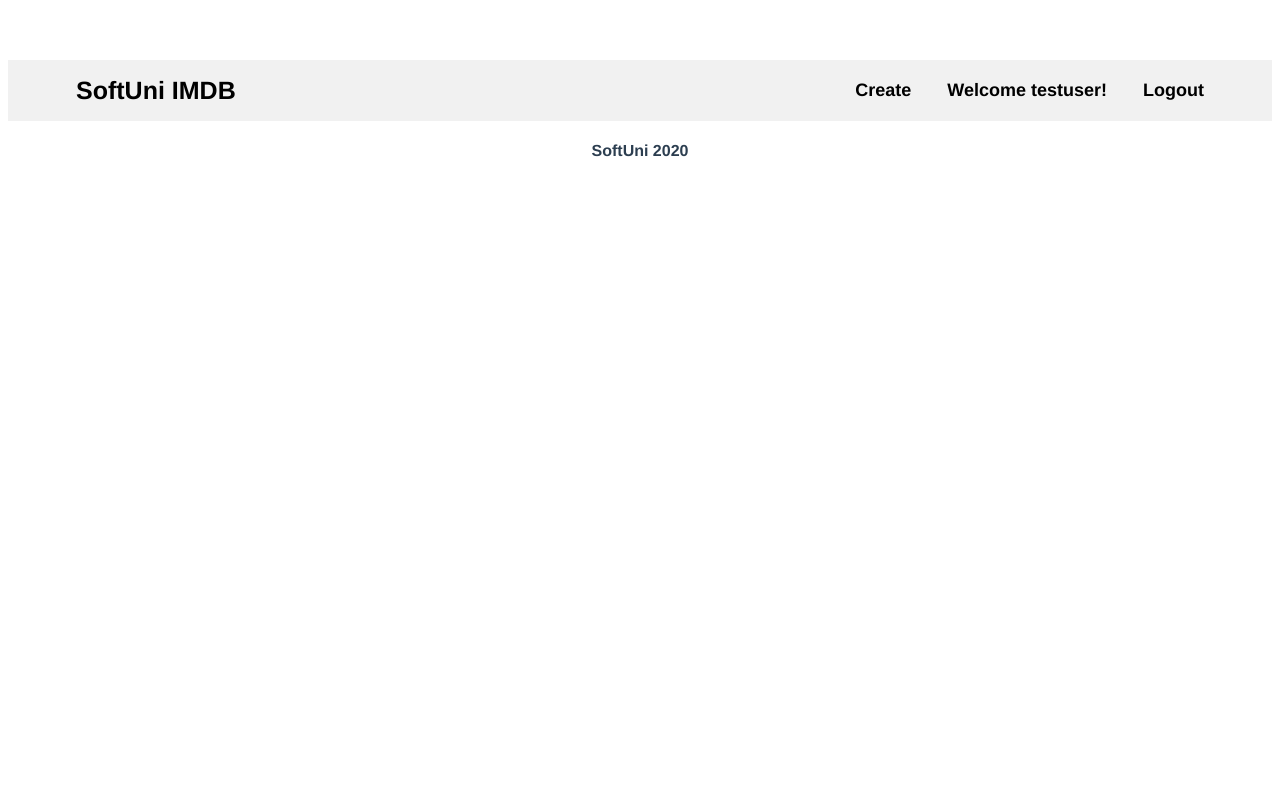
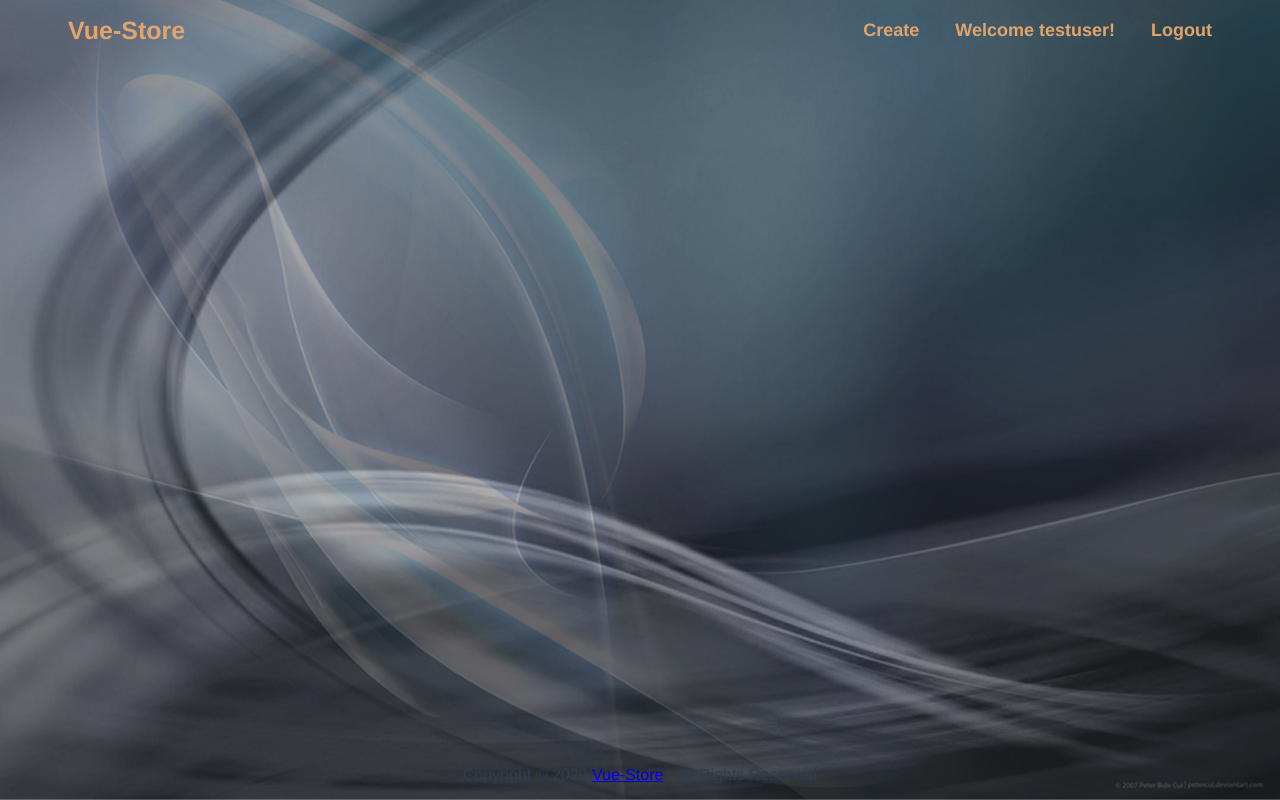
Before and after one commit to MeGaDeTH91/vue-store, a Vue app: page / in a window 1280 px wide. Built offline with nearby package versions, Linux system fonts and the light colour scheme; no server answers.

Commit message:
Feat: Added Background image

```diff
--- a/package.json
+++ b/package.json
@@ -14,7 +14,7 @@
     "vee-validate": "^3.4.5",
     "vue-router": "^3.4.9",
     "axios": "^0.21.1",
-    "bootstrap": "^4.5.3"
+    "bootstrap-vue": "^2.21.2"
   },
   "devDependencies": {
     "@vue/cli-plugin-babel": "~4.5.0",
--- a/src/App.vue
+++ b/src/App.vue
@@ -1,5 +1,5 @@
 <template>
-  <div id="app">
+  <div id="app" class="back-image">
     <page-layout>
       <router-view/>
     </page-layout>
@@ -17,12 +17,20 @@ export default {
 </script>
 
 <style>
+.back-image {
+  /* The image used */
+  background: url("assets/background.png") no-repeat center fixed;
+  background-size: cover;
+  width: 100%;
+  position: absolute;
+  top: 0;
+  left: 0;
+  bottom: 0;
+}
+
 #app {
   font-family: Avenir, Helvetica, Arial, sans-serif;
-  -webkit-font-smoothing: antialiased;
-  -moz-osx-font-smoothing: grayscale;
   text-align: center;
   color: #2c3e50;
-  margin-top: 60px;
 }
 </style>
--- a/src/components/page-layout/index.vue
+++ b/src/components/page-layout/index.vue
@@ -1,7 +1,7 @@
 <template>
   <div>
     <header>
-      <a href="/" class="logo">SoftUni IMDB</a>
+      <a href="/" class="logo">Vue-Store</a>
       <div class="header-right">
         <span>
           <a href="/movie/create">Create</a>
@@ -13,7 +13,13 @@
       </div>
     </header>
     <slot></slot>
-    <footer><h4>SoftUni 2020</h4></footer>
+    <div class="footer">
+      <div class="shell">
+        <p class="lf">
+          Copyright &copy; 2020 <a href="#">Vue-Store</a> - All Rights Reserved
+        </p>
+      </div>
+    </div>
   </div>
 </template>
 
@@ -25,13 +31,12 @@ export default {};
 /* Header CSS */
 header {
   overflow: hidden;
-  background-color: #f1f1f1;
   padding: 0 50px;
 }
 
 header a {
   float: left;
-  color: black;
+  color: rgb(224, 165, 109);
   text-align: center;
   padding: 18px;
   text-decoration: none;
@@ -46,12 +51,21 @@ header a.logo {
 }
 
 header a:hover {
-  background-color: dodgerblue;
+  background-color: white;
+  opacity: 10%;
   color: white;
 }
 
 header .header-right {
   float: right;
+}
+
+.footer {
+  position: fixed;
+  left: 0;
+  right: 0;
+  bottom: 0;
+  height: 20;
 }
 
 @media screen and (max-width: 500px) {
--- a/src/main.js
+++ b/src/main.js
@@ -1,7 +1,12 @@
 import Vue from 'vue'
 import App from './App.vue'
+import BootstrapVue from 'bootstrap-vue'
 import router from './router'
 import store from './store'
+import axios from 'axios'
+
+Vue.prototype.$http = axios
+Vue.use(BootstrapVue)
 
 Vue.config.productionTip = false
 
--- a/src/store/index.js
+++ b/src/store/index.js
@@ -5,6 +5,9 @@ Vue.use(Vuex);
 
 export const store = new Vuex.Store({
   state: {
-    counter: 0,
+    accessToken: localStorage.getItem("access-token") || "",
+    currentUser: {},
   },
+  mutations: {},
+  actions: {},
 });
```
Also changed, not shown: src/assets/background.png (added), 1 other file (tests, documents, lock files or other folders).
